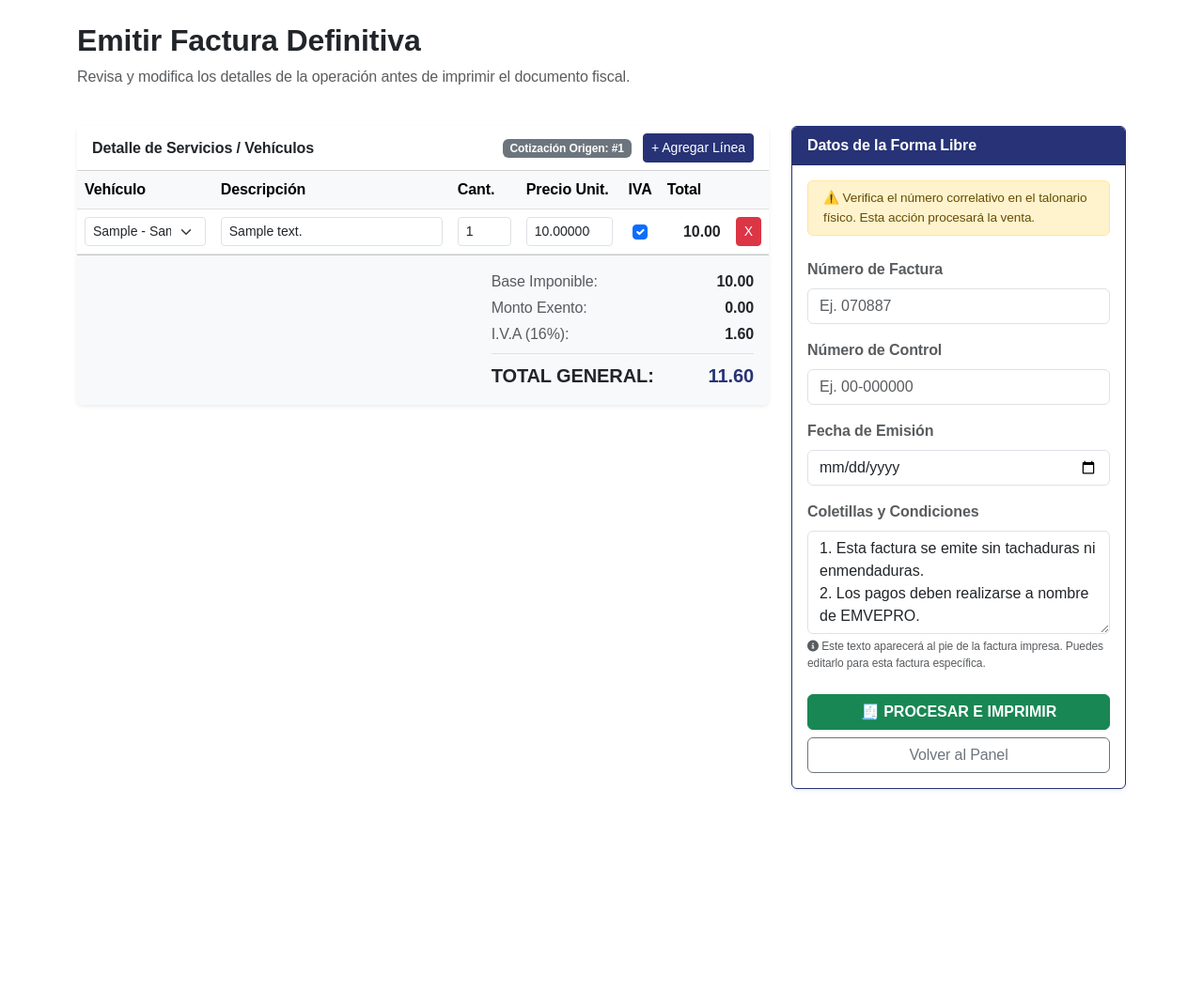
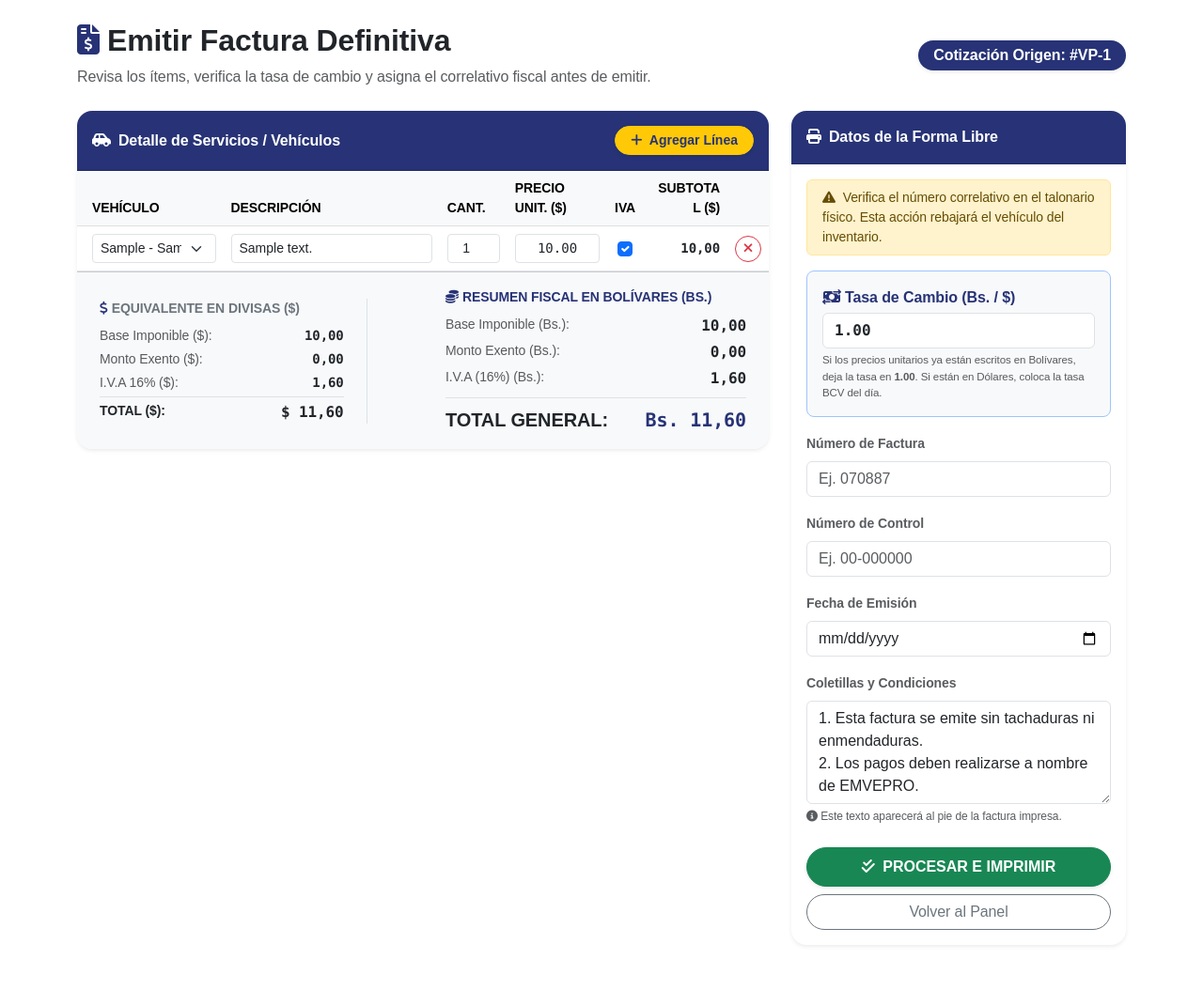
Before and after one commit to christian2195/CRM_VP, a Django app: page /facturacion/cotizacion/1/facturar/ in a window 1280 px wide. Shown: the part 122-1176 px from the top of the page at 94% size. Before the commit the page ends 963 px from the top, so only its background shows below. Run offline with Django 4.2, Linux system fonts and the light colour scheme; a user stored in the database is signed in; tables that the repository leaves empty hold one stand-in row (values such as "Sample post"); some web fonts are replaced.

Commit message:
Refactor invoice generation template for clarity
Updated the invoice generation template to enhance layout and functionality, including improved item display and currency handling.

```diff
--- a/templates/facturacion/generar_factura.html
+++ b/templates/facturacion/generar_factura.html
@@ -1,10 +1,16 @@
 {% extends 'base.html' %}
+{% load l10n %}
 
 {% block content %}
-<div class="row mb-4 mt-2">
-    <div class="col-md-12">
-        <h2 class="fw-bold">Emitir Factura Definitiva</h2>
-        <p class="text-muted">Revisa y modifica los detalles de la operación antes de imprimir el documento fiscal.</p>
+<div class="row mb-4 mt-2 align-items-center">
+    <div class="col-md-8">
+        <h2 class="fw-bold"><i class="fa-solid fa-file-invoice-dollar text-primary me-2"></i>Emitir Factura Definitiva</h2>
+        <p class="text-muted mb-0">Revisa los ítems, verifica la tasa de cambio y asigna el correlativo fiscal antes de emitir.</p>
+    </div>
+    <div class="col-md-4 text-md-end mt-3 mt-md-0">
+        <span class="badge bg-primary fs-6 px-3 py-2 rounded-pill shadow-sm">
+            Cotización Origen: #VP-{{ cotizacion.id }}
+        </span>
     </div>
 </div>
 
@@ -13,24 +19,24 @@
     <div class="row">
         <!-- Columna Izquierda: Detalle Editable -->
         <div class="col-md-8 mb-4">
-            <div class="card shadow-sm border-0">
-                <div class="card-header bg-white fw-bold d-flex justify-content-between align-items-center">
-                    <span>Detalle de Servicios / Vehículos</span>
-                    <div>
-                        <span class="badge bg-secondary me-2">Cotización Origen: #{{ cotizacion.id }}</span>
-                        <button type="button" class="btn btn-sm btn-primary" onclick="agregarFila()">+ Agregar Línea</button>
-                    </div>
+            <div class="card shadow-sm border-0 rounded-4 overflow-hidden">
+                <div class="card-header bg-primary text-white fw-bold d-flex justify-content-between align-items-center py-3">
+                    <span><i class="fa-solid fa-car-side me-2"></i>Detalle de Servicios / Vehículos</span>
+                    <button type="button" class="btn btn-sm btn-warning fw-bold rounded-pill px-3 shadow-sm" onclick="agregarFila()">
+                        <i class="fa-solid fa-plus me-1"></i> Agregar Línea
+                    </button>
                 </div>
                 <div class="card-body p-0">
-                    <table class="table table-hover mb-0" id="tabla-items">
-                        <thead class="table-light">
+                    <div class="table-responsive">
+                        <table class="table table-hover align-middle mb-0" id="tabla-items">
+                            <thead class="table-light small text-uppercase">
                                 <tr>
-                                <th width="20%">Vehículo</th>
-                                <th width="35%">Descripción</th>
+                                    <th width="22%" class="ps-3">Vehículo</th>
+                                    <th width="33%">Descripción</th>
                                     <th width="10%">Cant.</th>
-                                <th width="15%">Precio Unit.</th>
+                                    <th width="15%">Precio Unit. ($)</th>
                                     <th width="5%" class="text-center">IVA</th>
-                                <th width="10%">Total</th>
+                                    <th width="10%" class="text-end">Subtotal ($)</th>
                                     <th width="5%"></th>
                                 </tr>
                             </thead>
@@ -38,12 +44,12 @@
                                 <!-- Pre-cargamos los ítems que ya tenía la cotización -->
                                 {% for item in cotizacion.items.all %}
                                 <tr>
-                                <td>
+                                    <td class="ps-3">
                                         <select name="item_vehiculo[]" class="form-select form-select-sm">
                                             <option value="">-- Ninguno --</option>
                                             {% for vehiculo in vehiculos_disponibles %}
                                                 <option value="{{ vehiculo.id }}" {% if item.vehiculo and item.vehiculo.id == vehiculo.id %}selected{% endif %}>
-                                                {{ vehiculo.placa }} - {{ vehiculo.marca }}
+                                                    {{ vehiculo.placa|default:"S/P" }} - {{ vehiculo.marca }} {{ vehiculo.modelo }}
                                                 </option>
                                             {% endfor %}
                                         </select>
@@ -52,45 +58,75 @@
                                         <input type="text" name="item_descripcion[]" class="form-control form-control-sm" value="{{ item.descripcion }}" required>
                                     </td>
                                     <td>
-                                    <input type="number" name="item_cantidad[]" class="form-control form-control-sm input-calc" min="1" value="{{ item.cantidad }}" required>
+                                        <input type="number" name="item_cantidad[]" class="form-control form-control-sm input-calc text-center" min="1" value="{{ item.cantidad|unlocalize }}" required>
                                     </td>
                                     <td>
-                                    <!-- Usamos stringformat para asegurar que el decimal se renderice correctamente para el input -->
-                                    <input type="number" name="item_precio[]" class="form-control form-control-sm input-calc" step="0.01" value="{{ item.precio_unitario|stringformat:'f' }}" required>
+                                        <!-- unlocalize garantiza que el input number reciba punto decimal (ej. 15000.00) sin borrarse -->
+                                        <input type="number" name="item_precio[]" class="form-control form-control-sm input-calc text-end font-monospace" step="0.01" value="{{ item.precio_unitario|unlocalize }}" required>
                                     </td>
                                     <td class="text-center align-middle">
                                         <input type="checkbox" name="item_iva_calc[]" class="form-check-input input-calc" {% if item.aplica_iva %}checked{% endif %}>
                                         <input type="hidden" name="item_iva[]" value="{% if item.aplica_iva %}on{% else %}off{% endif %}" class="hidden-iva-val">
                                     </td>
-                                <td class="align-middle fw-bold text-end row-total">0.00</td>
-                                <td class="text-center align-middle">
-                                    <button type="button" class="btn btn-sm btn-danger" onclick="eliminarFila(this)">X</button>
+                                    <td class="align-middle fw-bold text-end font-monospace small row-total">0,00</td>
+                                    <td class="text-center align-middle pe-2">
+                                        <button type="button" class="btn btn-sm btn-outline-danger rounded-circle" style="width: 28px; height: 28px; padding: 0;" onclick="eliminarFila(this)" title="Eliminar fila">
+                                            <i class="fa-solid fa-xmark"></i>
+                                        </button>
                                     </td>
                                 </tr>
                                 {% endfor %}
                             </tbody>
                         </table>
                     </div>
+                </div>
 
-                <!-- Totales en tiempo real -->
-                <div class="card-footer bg-light text-end py-3">
-                    <div class="row justify-content-end">
-                        <div class="col-md-5">
-                            <div class="d-flex justify-content-between mb-1">
-                                <span class="text-muted">Base Imponible:</span>
-                                <strong id="resumen-subtotal">0.00</strong>
+                <!-- Totales en tiempo real (Doble Moneda: USD y Bs.) -->
+                <div class="card-footer bg-light py-3 px-4">
+                    <div class="row align-items-center justify-content-between">
+                        <!-- Resumen en Dólares ($) -->
+                        <div class="col-md-5 border-end pe-md-4 mb-3 mb-md-0">
+                            <div class="text-uppercase fw-bold text-secondary small mb-2">
+                                <i class="fa-solid fa-dollar-sign me-1 text-primary"></i>Equivalente en Divisas ($)
+                            </div>
+                            <div class="d-flex justify-content-between small mb-1">
+                                <span class="text-muted">Base Imponible ($):</span>
+                                <span class="font-monospace fw-semibold" id="resumen-subtotal-usd">0,00</span>
+                            </div>
+                            <div class="d-flex justify-content-between small mb-1">
+                                <span class="text-muted">Monto Exento ($):</span>
+                                <span class="font-monospace fw-semibold" id="resumen-exento-usd">0,00</span>
+                            </div>
+                            <div class="d-flex justify-content-between small mb-1">
+                                <span class="text-muted">I.V.A 16% ($):</span>
+                                <span class="font-monospace fw-semibold" id="resumen-iva-usd">0,00</span>
+                            </div>
+                            <div class="d-flex justify-content-between border-top pt-1 mt-1">
+                                <span class="fw-bold small">TOTAL ($):</span>
+                                <strong class="font-monospace text-dark" id="resumen-total-usd">$ 0,00</strong>
+                            </div>
+                        </div>
+
+                        <!-- Resumen Fiscal en Bolívares (Bs.) -->
+                        <div class="col-md-6 ps-md-4">
+                            <div class="text-uppercase fw-bold text-primary small mb-2">
+                                <i class="fa-solid fa-coins me-1"></i>Resumen Fiscal en Bolívares (Bs.)
                             </div>
                             <div class="d-flex justify-content-between mb-1">
-                                <span class="text-muted">Monto Exento:</span>
-                                <strong id="resumen-exento">0.00</strong>
+                                <span class="text-muted small">Base Imponible (Bs.):</span>
+                                <strong class="font-monospace" id="resumen-subtotal">0,00</strong>
+                            </div>
+                            <div class="d-flex justify-content-between mb-1">
+                                <span class="text-muted small">Monto Exento (Bs.):</span>
+                                <strong class="font-monospace" id="resumen-exento">0,00</strong>
                             </div>
                             <div class="d-flex justify-content-between mb-2">
-                                <span class="text-muted">I.V.A (16%):</span>
-                                <strong id="resumen-iva">0.00</strong>
+                                <span class="text-muted small">I.V.A (16%) (Bs.):</span>
+                                <strong class="font-monospace" id="resumen-iva">0,00</strong>
                             </div>
                             <div class="d-flex justify-content-between border-top pt-2 mt-2">
                                 <span class="fw-bold fs-5">TOTAL GENERAL:</span>
-                                <strong class="fs-5 text-primary" id="resumen-total">0.00</strong>
+                                <strong class="fs-5 text-primary font-monospace" id="resumen-total">Bs. 0,00</strong>
                             </div>
                         </div>
                     </div>
@@ -100,40 +136,52 @@
 
         <!-- Columna Derecha: Controles de la Forma Libre -->
         <div class="col-md-4">
-            <div class="card shadow-sm border-primary">
-                <div class="card-header bg-primary text-white fw-bold">
-                    Datos de la Forma Libre
+            <div class="card shadow-sm border-0 rounded-4 overflow-hidden">
+                <div class="card-header bg-primary text-white fw-bold py-3">
+                    <i class="fa-solid fa-print me-2"></i>Datos de la Forma Libre
                 </div>
                 <div class="card-body">
-                    <div class="alert alert-warning py-2 mb-4" style="font-size: 0.85rem;" role="alert">
-                        ⚠️ Verifica el número correlativo en el talonario físico. Esta acción procesará la venta.
+                    <div class="alert alert-warning py-2 mb-3 small" role="alert">
+                        <i class="fa-solid fa-triangle-exclamation me-1"></i> Verifica el número correlativo en el talonario físico. Esta acción rebajará el vehículo del inventario.
+                    </div>
+
+                    <!-- CAMPO DE TASA DE CAMBIO -->
+                    <div class="mb-3 p-3 bg-light rounded-3 border border-primary-subtle">
+                        <label class="form-label text-primary fw-bold mb-1">
+                            <i class="fa-solid fa-money-bill-transfer me-1"></i>Tasa de Cambio (Bs. / $)
+                        </label>
+                        <input type="number" name="tasa_cambio" id="input-tasa" class="form-control font-monospace fw-bold input-calc" step="0.0001" min="0.0001" value="1.00" required>
+                        <small class="text-muted d-block mt-1" style="font-size: 0.72rem;">
+                            Si los precios unitarios ya están escritos en Bolívares, deja la tasa en <strong>1.00</strong>. Si están en Dólares, coloca la tasa BCV del día.
+                        </small>
                     </div>
 
                     <div class="mb-3">
-                        <label class="form-label text-muted fw-bold">Número de Factura</label>
+                        <label class="form-label text-muted fw-bold small">Número de Factura</label>
                         {{ form.numero_factura }}
                     </div>
                     <div class="mb-3">
-                        <label class="form-label text-muted fw-bold">Número de Control</label>
+                        <label class="form-label text-muted fw-bold small">Número de Control</label>
                         {{ form.numero_control }}
                     </div>
                     <div class="mb-3">
-                        <label class="form-label text-muted fw-bold">Fecha de Emisión</label>
+                        <label class="form-label text-muted fw-bold small">Fecha de Emisión</label>
                         {{ form.fecha_emision }}
                     </div>
 
-                    <!-- NUEVO CAMPO DE COLETILLAS -->
                     <div class="mb-4">
-                        <label class="form-label text-muted fw-bold">Coletillas y Condiciones</label>
+                        <label class="form-label text-muted fw-bold small">Coletillas y Condiciones</label>
                         {{ form.coletillas }}
                         <div class="form-text text-muted" style="font-size: 0.75rem;">
-                            <i class="fa-solid fa-circle-info"></i> Este texto aparecerá al pie de la factura impresa. Puedes editarlo para esta factura específica.
+                            <i class="fa-solid fa-circle-info"></i> Este texto aparecerá al pie de la factura impresa.
                         </div>
                     </div>
 
                     <div class="d-grid gap-2">
-                        <button type="submit" class="btn btn-success fw-bold text-uppercase">🧾 Procesar e Imprimir</button>
-                        <a href="{% url 'dashboard' %}" class="btn btn-outline-secondary">Volver al Panel</a>
+                        <button type="submit" class="btn btn-success fw-bold text-uppercase rounded-pill py-2 shadow-sm">
+                            <i class="fa-solid fa-check-double me-1"></i> Procesar e Imprimir
+                        </button>
+                        <a href="{% url 'dashboard' %}" class="btn btn-outline-secondary rounded-pill">Volver al Panel</a>
                     </div>
                 </div>
             </div>
@@ -144,11 +192,11 @@
 <!-- TEMPLATE OCULTO PARA JAVASCRIPT (Nuevas Filas) -->
 <template id="fila-template">
     <tr>
-        <td>
+        <td class="ps-3">
             <select name="item_vehiculo[]" class="form-select form-select-sm">
                 <option value="">-- Ninguno --</option>
                 {% for vehiculo in vehiculos_disponibles %}
-                    <option value="{{ vehiculo.id }}">{{ vehiculo.placa }} - {{ vehiculo.marca }}</option>
+                    <option value="{{ vehiculo.id }}">{{ vehiculo.placa|default:"S/P" }} - {{ vehiculo.marca }} {{ vehiculo.modelo }}</option>
                 {% endfor %}
             </select>
         </td>
@@ -156,25 +204,33 @@
             <input type="text" name="item_descripcion[]" class="form-control form-control-sm" required>
         </td>
         <td>
-            <input type="number" name="item_cantidad[]" class="form-control form-control-sm input-calc" min="1" value="1" required>
+            <input type="number" name="item_cantidad[]" class="form-control form-control-sm input-calc text-center" min="1" value="1" required>
         </td>
         <td>
-            <input type="number" name="item_precio[]" class="form-control form-control-sm input-calc" step="0.01" value="0.00" required>
+            <input type="number" name="item_precio[]" class="form-control form-control-sm input-calc text-end font-monospace" step="0.01" value="0.00" required>
         </td>
         <td class="text-center align-middle">
             <input type="checkbox" name="item_iva_calc[]" class="form-check-input input-calc" checked>
             <input type="hidden" name="item_iva[]" value="on" class="hidden-iva-val">
         </td>
-        <td class="align-middle fw-bold text-end row-total">0.00</td>
-        <td class="text-center align-middle">
-            <button type="button" class="btn btn-sm btn-danger" onclick="eliminarFila(this)">X</button>
+        <td class="align-middle fw-bold text-end font-monospace small row-total">0,00</td>
+        <td class="text-center align-middle pe-2">
+            <button type="button" class="btn btn-sm btn-outline-danger rounded-circle" style="width: 28px; height: 28px; padding: 0;" onclick="eliminarFila(this)" title="Eliminar fila">
+                <i class="fa-solid fa-xmark"></i>
+            </button>
         </td>
     </tr>
 </template>
 
 <script>
+    function formatearMoneda(valor) {
+        return Number(valor || 0).toLocaleString('es-VE', {
+            minimumFractionDigits: 2,
+            maximumFractionDigits: 2
+        });
+    }
+
     document.addEventListener("DOMContentLoaded", function() {
-        // Inicializar eventos para las filas precargadas desde la base de datos
         const filasExistentes = document.querySelectorAll('#items-body tr');
         filasExistentes.forEach(fila => {
             const inputs = fila.querySelectorAll('.input-calc');
@@ -192,7 +248,12 @@
             }
         });
 
-        // Ejecutamos el cálculo una vez para mostrar los totales iniciales
+        const inputTasa = document.getElementById('input-tasa');
+        if (inputTasa) {
+            inputTasa.addEventListener('input', calcularTotales);
+            inputTasa.addEventListener('change', calcularTotales);
+        }
+
         calcularTotales();
     });
 
@@ -225,8 +286,9 @@
 
     function calcularTotales() {
         const filas = document.querySelectorAll('#items-body tr');
-        let totalBaseImponible = 0;
-        let totalExento = 0;
+        const tasaCambio = parseFloat(document.getElementById('input-tasa').value) || 1;
+        let baseImponibleUsd = 0;
+        let exentoUsd = 0;
         const TASA_IVA = 0.16;
 
         filas.forEach(fila => {
@@ -238,23 +300,35 @@
             const subtotalFila = cantidad * precio;
             const rowTotalElement = fila.querySelector('.row-total');
             if(rowTotalElement) {
-                rowTotalElement.textContent = subtotalFila.toFixed(2);
+                rowTotalElement.textContent = formatearMoneda(subtotalFila);
             }
 
             if (aplicaIva) {
-                totalBaseImponible += subtotalFila;
+                baseImponibleUsd += subtotalFila;
             } else {
-                totalExento += subtotalFila;
+                exentoUsd += subtotalFila;
             }
         });
 
-        const totalIva = totalBaseImponible * TASA_IVA;
-        const totalGeneral = totalBaseImponible + totalExento + totalIva;
+        // Cálculos en USD
+        const ivaUsd = baseImponibleUsd * TASA_IVA;
+        const totalUsd = baseImponibleUsd + exentoUsd + ivaUsd;
 
-        document.getElementById('resumen-subtotal').textContent = totalBaseImponible.toFixed(2);
-        document.getElementById('resumen-exento').textContent = totalExento.toFixed(2);
-        document.getElementById('resumen-iva').textContent = totalIva.toFixed(2);
-        document.getElementById('resumen-total').textContent = totalGeneral.toFixed(2);
+        document.getElementById('resumen-subtotal-usd').textContent = formatearMoneda(baseImponibleUsd);
+        document.getElementById('resumen-exento-usd').textContent = formatearMoneda(exentoUsd);
+        document.getElementById('resumen-iva-usd').textContent = formatearMoneda(ivaUsd);
+        document.getElementById('resumen-total-usd').textContent = '$ ' + formatearMoneda(totalUsd);
+
+        // Cálculos en Bolívares (Bs.) según la tasa de cambio
+        const baseImponibleBs = baseImponibleUsd * tasaCambio;
+        const exentoBs = exentoUsd * tasaCambio;
+        const ivaBs = baseImponibleBs * TASA_IVA;
+        const totalBs = baseImponibleBs + exentoBs + ivaBs;
+
+        document.getElementById('resumen-subtotal').textContent = formatearMoneda(baseImponibleBs);
+        document.getElementById('resumen-exento').textContent = formatearMoneda(exentoBs);
+        document.getElementById('resumen-iva').textContent = formatearMoneda(ivaBs);
+        document.getElementById('resumen-total').textContent = 'Bs. ' + formatearMoneda(totalBs);
     }
 </script>
 {% endblock %}
```
Lines whose indentation alone changed are shown as unchanged.
